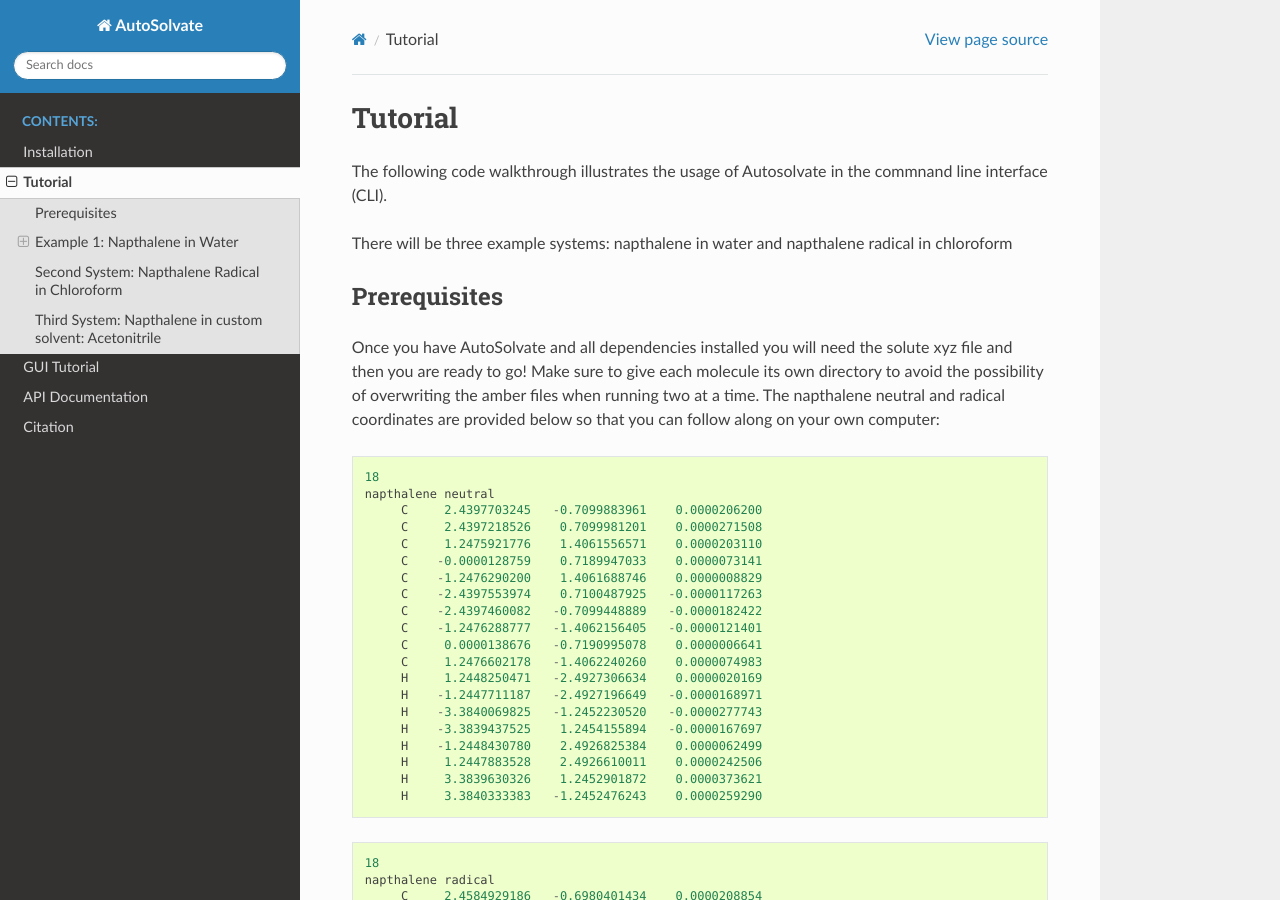
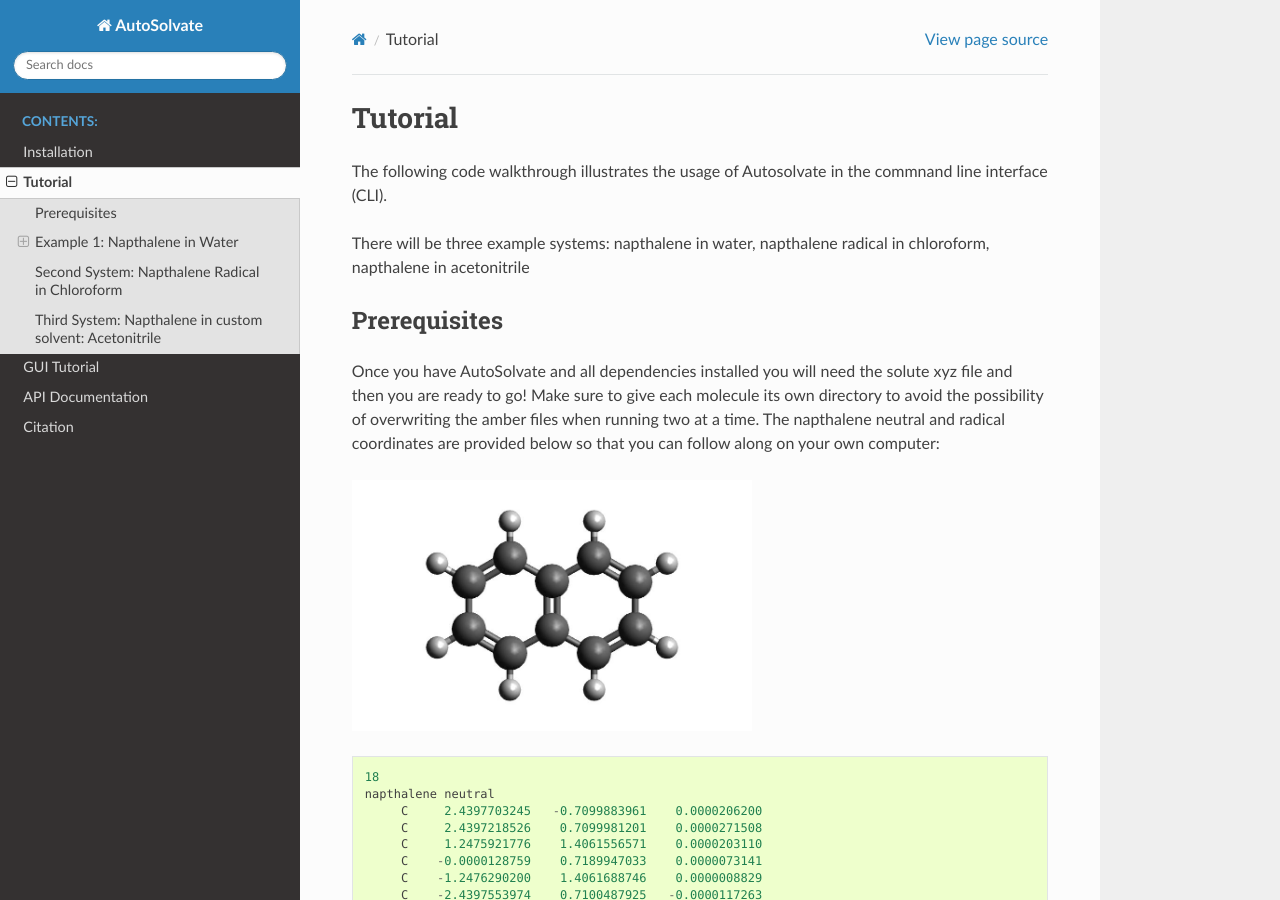
Before and after one commit to Liu-group/AutoSolvate, a Sphinx documentation site: the page built from docs/tutorial.rst, in a window 1280 px wide and 900 px high. Built offline with Sphinx 7.4.7 and the Read the Docs theme 2.0.0, drawn with Linux system fonts in a browser that asks for light colours; the version number could not be read and is left out.

Commit message:
added images

```diff
--- a/docs/tutorial.rst
+++ b/docs/tutorial.rst
@@ -2,11 +2,14 @@ Tutorial
 =============================
 The following code walkthrough illustrates the usage of Autosolvate in the commnand line interface (CLI).
 
-There will be three example systems: napthalene in water and napthalene radical in chloroform
+There will be three example systems: napthalene in water, napthalene radical in chloroform, napthalene in acetonitrile
 
 Prerequisites
 -------------------------------------------
 Once you have AutoSolvate and all dependencies installed you will need the solute xyz file and then you are ready to go! Make sure to give each molecule its own directory to avoid the possibility of overwriting the amber files when running two at a time. The napthalene neutral and radical coordinates are provided below so that you can follow along on your own computer:
+
+.. image:: _images/tutorial4_1.jpg
+   :width: 400
 
 ::
 
@@ -159,6 +162,9 @@ The .inpcrd file contains the input coordinates, and the .prmtop file contains t
 The fourth column has 18 'SLU' entries, or solvent, and under that there are 6 'WAT' entries, which we can see makes up two water molecules.
 
 With these three files, we are ready to proceed to the next step!
+
+.. image:: _images/tutorial4_1.jpg
+   :width: 400
 
 **Notes**
 
```
